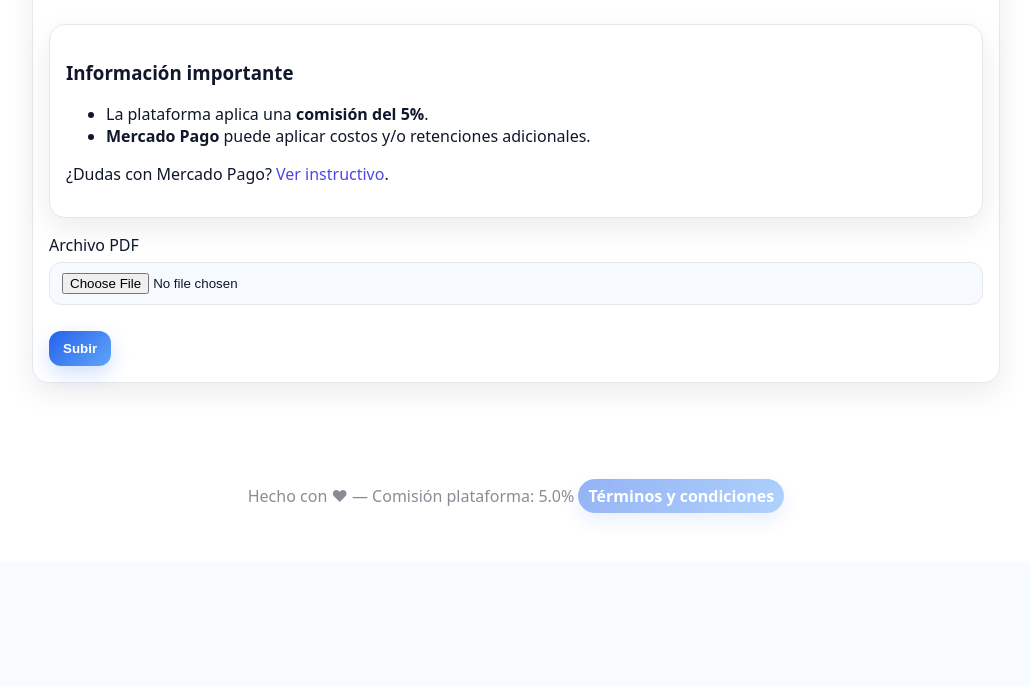
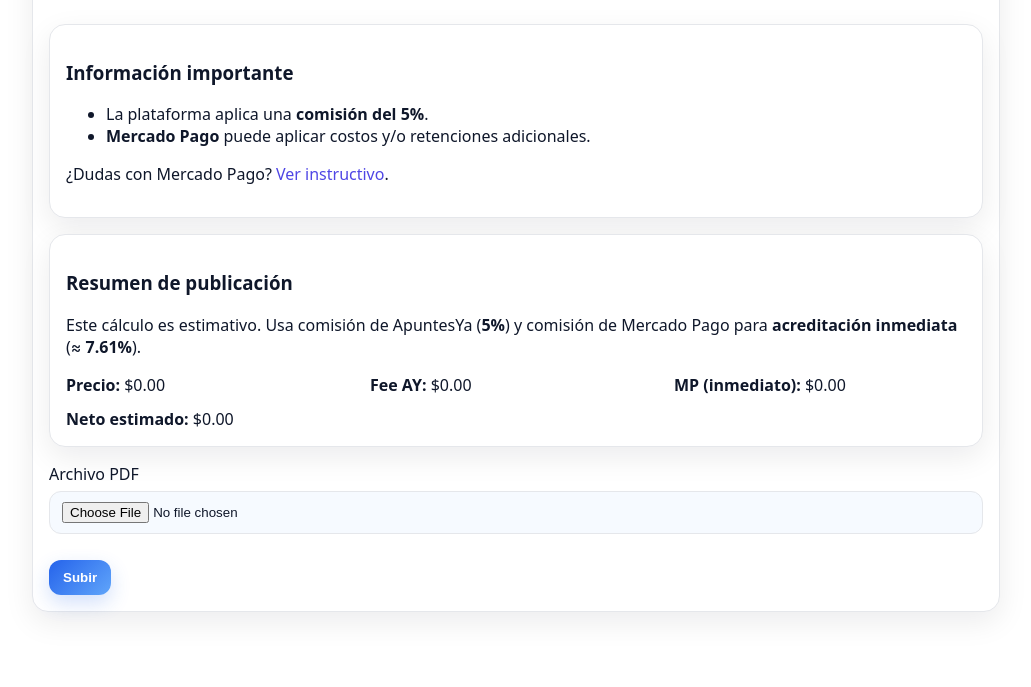
Before and after one commit to francozapata/APUNTESYAFINAL, a Flask app: page /upload in a window 1280 px wide. Shown: the part 800-1487 px from the top of the page, without its empty margins (124-1155 px from the left). Before the commit the page ends 1313 px from the top, so only its background shows below. Run offline with Flask 3, Linux system fonts and the light colour scheme; a user stored in the database is signed in; tables that the repository leaves empty hold one stand-in row (values such as "Sample post"); grey boxes marked "Sample" are stand-in pictures.

Commit message:
Formulario?

```diff
--- a/apuntesya2/templates/upload.html
+++ b/apuntesya2/templates/upload.html
@@ -27,6 +27,19 @@
         <a href="{{ url_for('help_mp') }}" class="text-blue-600 hover:underline">Ver instructivo</a>.
       </p>
     </div>
+    <div class="card mt-4" id="resumen-publicacion" data-ay="{{ config.PLATFORM_FEE_PCT or 5 }}"
+      data-mp="{{ MP_FEE_IMMEDIATE_TOTAL_PCT if MP_FEE_IMMEDIATE_TOTAL_PCT is defined else 7.61 }}">
+      <h3>Resumen de publicación</h3>
+      <p class="text-sm">Este cálculo es estimativo. Usa comisión de ApuntesYa (<strong>{{ config.PLATFORM_FEE_PCT or 5
+          }}%</strong>) y comisión de Mercado Pago para <strong>acreditación inmediata</strong> (≈ <strong>{{ '%.2f' %
+          (MP_FEE_IMMEDIATE_TOTAL_PCT if MP_FEE_IMMEDIATE_TOTAL_PCT is defined else 7.61) }}%</strong>).</p>
+      <div class="grid">
+        <div><strong>Precio:</strong> $<span id="rp-precio">0.00</span></div>
+        <div><strong>Fee AY:</strong> $<span id="rp-ay">0.00</span></div>
+        <div><strong>MP (inmediato):</strong> $<span id="rp-mp">0.00</span></div>
+        <div><strong>Neto estimado:</strong> $<span id="rp-neto">0.00</span></div>
+      </div>
+    </div>
 
     <label style="margin-top:14px">Archivo PDF</label>
     <input class="input" type="file" name="file" accept="application/pdf" required>
```
